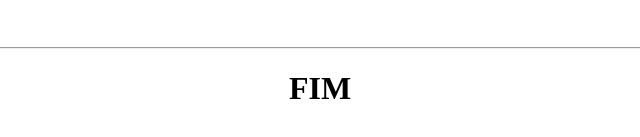
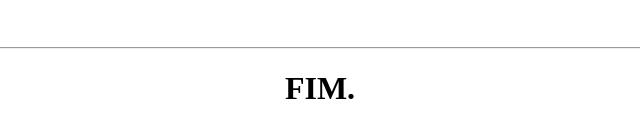
Before and after one commit to dvzmr/homePageSketch, a plain HTML site: page index.html in a window 1280 px wide. Shown: the part 639-776 px from the top of the page, 320-960 px from the left. Drawn offline with Linux system fonts and the light colour scheme.

Commit message:
First project from HTLM course from DIO.me

```diff
--- a/index.html
+++ b/index.html
@@ -36,6 +36,6 @@
 
 </ol>
 <hr>
-<center><h1><strong>FIM</strong></h1></center>
+<center><h1><strong>FIM.</strong></h1></center>
 </body>
 </html>
```
